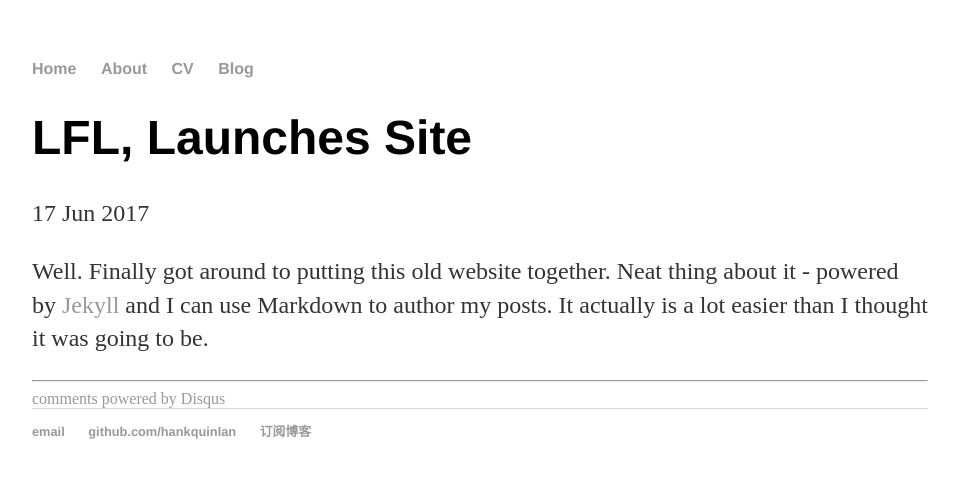
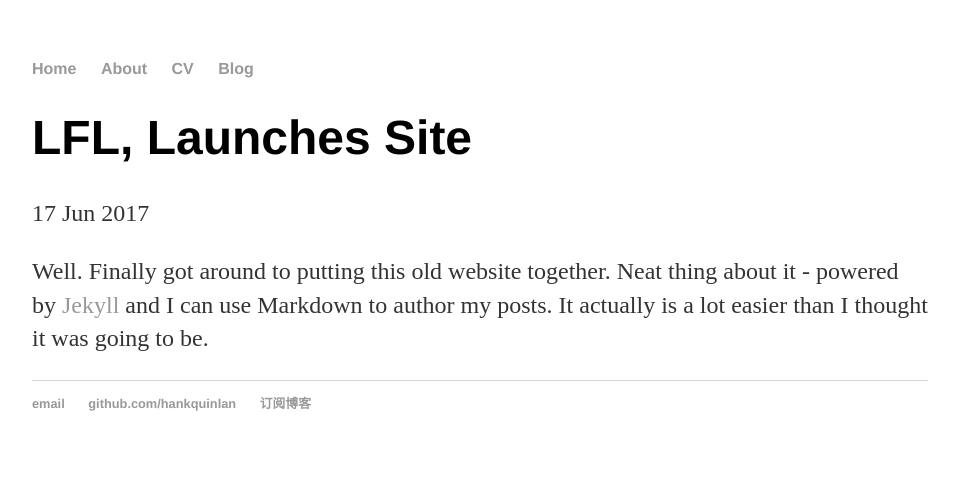
Before and after one commit to floin/floin2.github.io, a Jekyll site: the page built from _posts/2017-06-17-lfl-site-launched.md, in a window 1280 px wide. Shown: the top 478 px of the page, without its empty margins (160-1119 px from the left). Built offline with Jekyll 4.4.1, drawn with Linux system fonts in a browser that asks for light colours; comment, search, counter and statistics services are not loaded.

Commit message:
Update post.html

```diff
--- a/_layouts/post.html
+++ b/_layouts/post.html
@@ -7,8 +7,3 @@ layout: default
 <div class="post">
   {{ content }}
 </div>
-<hr>
-<!-- Post comments -->
-<div class="comments">
-{% include disqus.html %}
-</div>
```
